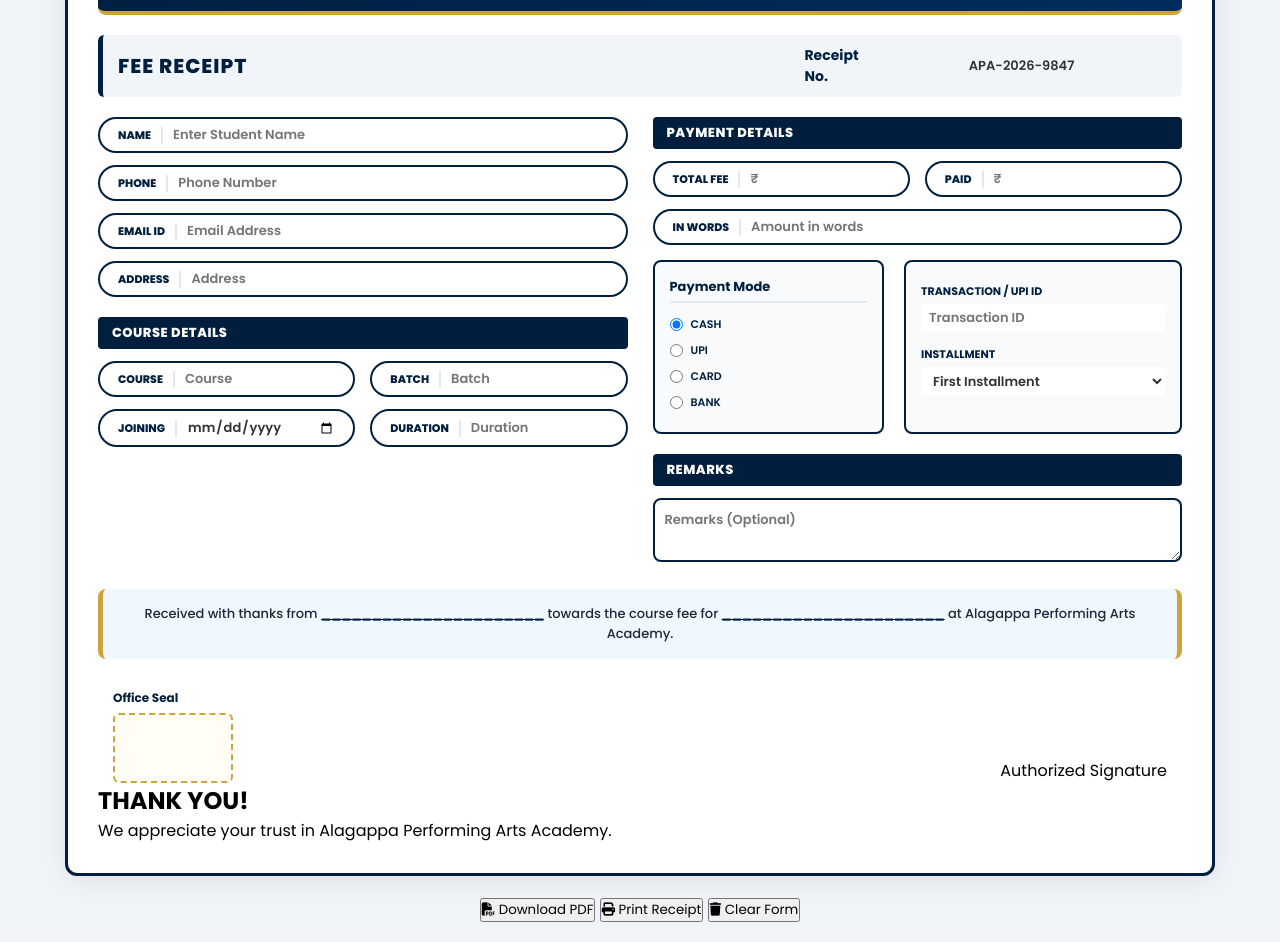
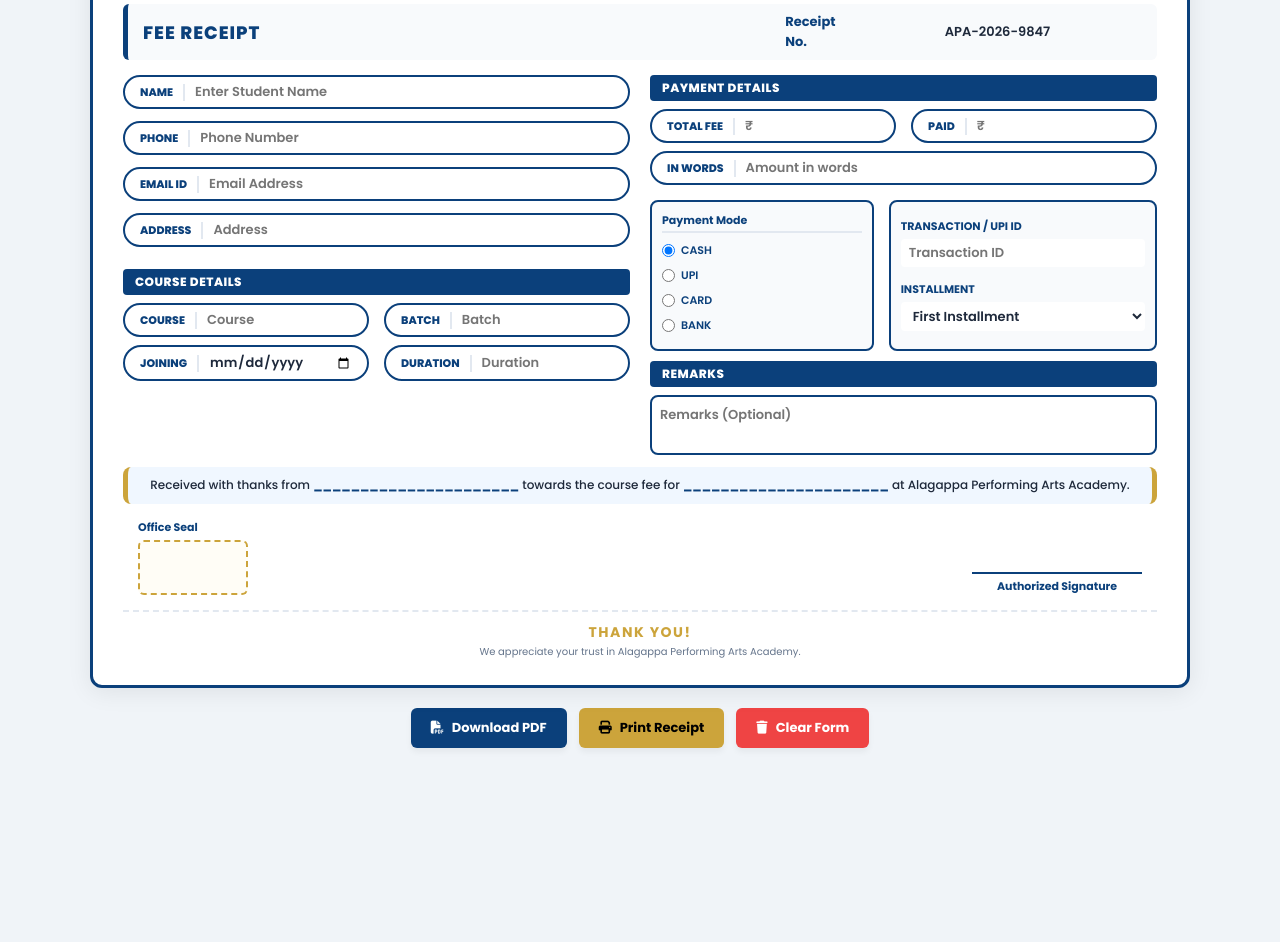
Before and after one commit to alagappadesigner-boop/alagappadesigner-boop.github.io, a plain HTML site: page index.html in a window 1280 px wide. Shown: the part 164-1106 px from the top of the page. After the commit the page ends 927 px from the top, so only its background shows below. Drawn offline with nearby package versions, Linux system fonts and the light colour scheme.

Commit message:
Update style.css

```diff
--- a/style.css
+++ b/style.css
@@ -1,4 +1,14 @@
-/* --- Global Reset & Fonts --- */
+/* ==========================================================================
+   1. GLOBAL REBOOT & THEME VARIABLES
+   ========================================================================== */
+:root {
+    --primary-blue: #0b407b;
+    --accent-gold: #cca43b;
+    --text-dark: #1e293b;
+    --border-color: #cbd5e1;
+    --bg-light: #f8fafc;
+}
+
 * {
     margin: 0;
     padding: 0;
@@ -12,48 +22,52 @@
     justify-content: center;
     align-items: center;
     min-height: 100vh;
-    padding: 20px;
+    padding: 15px;
 }
 
-/* --- Main Layout Container --- */
+/* ==========================================================================
+   2. MAIN RECEIPT WINDOW CONTAINER (OPTIMIZED A4 LANDSCAPE RATIO)
+   ========================================================================== */
 .page {
     display: flex;
     flex-direction: column;
     align-items: center;
-    gap: 20px;
+    gap: 15px;
     width: 100%;
-    max-width: 1150px;
+    max-width: 1100px;
 }
 
 #receipt {
     background: #ffffff;
     width: 100%;
-    padding: 30px;
+    padding: 25px 30px;
     border-radius: 12px;
     box-shadow: 0 4px 25px rgba(0, 0, 0, 0.08);
-    border: 3px solid #001f3f; /* Deep corporate frame */
+    border: 3px solid var(--primary-blue);
     position: relative;
+    page-break-inside: avoid; /* Enforces single page containment */
 }
 
-/* --- Premium Header Banner Layout --- */
+/* ==========================================================================
+   3. BRAND BANNER HEADER
+   ========================================================================== */
 .header {
     display: grid;
-    grid-template-columns: 150px 1fr 280px;
+    grid-template-columns: 140px 1fr 280px;
     align-items: center;
-    background: linear-gradient(135deg, #001f3f 0%, #002d5c 100%);
+    background: linear-gradient(135deg, var(--primary-blue) 0%, #06284f 100%);
     color: #ffffff;
-    padding: 20px;
+    padding: 15px 20px;
     border-radius: 8px;
-    margin-bottom: 20px;
-    border-bottom: 4px solid #cca43b;
-    gap: 20px;
+    margin-bottom: 15px;
+    border-bottom: 4px solid var(--accent-gold);
+    gap: 15px;
 }
 
 .logo-area img {
-    height: 75px;
+    height: 65px;
     width: auto;
     object-fit: contain;
-    filter: drop-shadow(0px 2px 4px rgba(0,0,0,0.2));
 }
 
 .title-area {
@@ -61,7 +75,7 @@
 }
 
 .title-area h1 {
-    font-size: 28px;
+    font-size: 24px;
     font-weight: 800;
     color: #ffffff;
     letter-spacing: 1px;
@@ -69,28 +83,27 @@
 }
 
 .title-area h2 {
-    font-size: 15px;
+    font-size: 14px;
     font-weight: 600;
-    color: #cca43b;
+    color: var(--accent-gold);
     letter-spacing: 1.5px;
     margin-top: 2px;
 }
 
 .title-area p {
-    font-size: 10px;
+    font-size: 9px;
     font-weight: 400;
     color: #e2e8f0;
-    margin-top: 4px;
+    margin-top: 2px;
 }
 
-/* --- Inline Contact Details inside Header --- */
 .contact-box {
     display: flex;
     flex-direction: column;
-    gap: 6px;
+    gap: 4px;
     font-size: 11px;
     color: #f8fafc;
-    border-left: 2px solid #cca43b;
+    border-left: 2px solid var(--accent-gold);
     padding-left: 15px;
 }
 
@@ -101,33 +114,35 @@
 }
 
 .contact-box i {
-    color: #cca43b;
-    font-size: 12px;
+    color: var(--accent-gold);
+    font-size: 11px;
 }
 
-/* --- Form Heading Row --- */
+/* ==========================================================================
+   4. RECEIPT METRICS & HEADINGS
+   ========================================================================== */
 .receipt-heading {
     display: flex;
     justify-content: space-between;
     align-items: center;
-    margin-bottom: 20px;
-    background: #f1f5f9;
-    padding: 10px 15px;
+    margin-bottom: 15px;
+    background: var(--bg-light);
+    padding: 8px 15px;
     border-radius: 6px;
-    border-left: 5px solid #001f3f;
+    border-left: 5px solid var(--primary-blue);
 }
 
 .receipt-heading h2 {
-    font-size: 20px;
-    color: #001f3f;
+    font-size: 18px;
+    color: var(--primary-blue);
     font-weight: 800;
     letter-spacing: 1px;
 }
 
 .receipt-number {
-    font-size: 14px;
+    font-size: 13px;
     font-weight: 700;
-    color: #001f3f;
+    color: var(--primary-blue);
     display: flex;
     align-items: center;
     gap: 8px;
@@ -135,49 +150,59 @@
 
 .receipt-number input {
     width: 160px;
-    padding: 6px 10px;
-    border: 2px solid #001f3f;
+    padding: 4px 10px;
+    border: 2px solid var(--primary-blue);
     border-radius: 6px;
     font-weight: 700;
-    color: #ef4444; /* Matches prominent receipt numbers */
+    color: #ef4444;
     text-align: center;
     background: #ffffff;
 }
 
-/* --- Two-Column Layout Grid --- */
+/* ==========================================================================
+   5. LANDSCAPE GRID ENGINE
+   ========================================================================== */
 .landscape-grid {
     display: grid;
     grid-template-columns: 1fr 1fr;
-    gap: 25px;
-    margin-bottom: 15px;
+    gap: 20px;
+    margin-bottom: 10px;
+}
+
+.grid-column {
+    display: flex;
+    flex-direction: column;
 }
 
 .details {
     display: flex;
     gap: 15px;
-    margin-bottom: 12px;
+    margin-bottom: 8px;
 }
 
-/* --- Beautiful Rounded Pill Fields --- */
+/* ==========================================================================
+   6. CAPSULE PILL INPUT STRUCTS
+   ========================================================================== */
 .field {
     flex: 1;
     display: flex;
     align-items: center;
-    border: 2px solid #001f3f;
-    border-radius: 30px; /* Gives you that authentic layout loop look */
-    padding: 6px 18px;
+    border: 2px solid var(--primary-blue);
+    border-radius: 30px;
+    padding: 5px 15px;
     background: #ffffff;
     gap: 10px;
 }
 
 .field.full {
-    flex: 100%;
+    flex: none;
+    width: 100%;
 }
 
 label {
     font-size: 11px;
     font-weight: 800;
-    color: #001f3f;
+    color: var(--primary-blue);
     text-transform: uppercase;
     white-space: nowrap;
     border-right: 2px solid #e2e8f0;
@@ -191,55 +216,57 @@
 select,
 textarea {
     width: 100%;
-    border: none !important; /* Strips standard ugly input boundaries */
+    border: none !important;
     background: transparent;
     font-size: 13px;
     font-weight: 600;
-    color: #333;
+    color: var(--text-dark);
     outline: none;
 }
 
 .section-title {
-    font-size: 13px;
+    font-size: 12px;
     font-weight: 800;
     text-transform: uppercase;
     color: #ffffff;
-    background: #001f3f;
-    padding: 6px 14px;
-    margin: 20px 0 12px 0;
+    background: var(--primary-blue);
+    padding: 4px 12px;
+    margin: 10px 0 8px 0;
     border-radius: 4px;
     letter-spacing: 0.5px;
 }
 
-/* --- Payment Block System --- */
+/* ==========================================================================
+   7. PAYMENT METHODS GRID
+   ========================================================================== */
 .payment-grid {
     display: grid;
     grid-template-columns: 1fr 1.2fr;
-    gap: 20px;
+    gap: 15px;
 }
 
 .payment-box {
-    border: 2px solid #001f3f;
-    padding: 15px;
+    border: 2px solid var(--primary-blue);
+    padding: 10px;
     border-radius: 8px;
-    background: #f8fafc;
+    background: var(--bg-light);
 }
 
 .payment-box h3 {
-    font-size: 13px;
-    margin-bottom: 10px;
-    color: #001f3f;
+    font-size: 11px;
+    margin-bottom: 6px;
+    color: var(--primary-blue);
     font-weight: 700;
     border-bottom: 2px solid #e2e8f0;
-    padding-bottom: 4px;
+    padding-bottom: 2px;
 }
 
 .payment-box label {
     display: inline-flex;
     align-items: center;
-    gap: 8px;
-    margin-bottom: 6px;
-    margin-right: 15px;
+    gap: 6px;
+    margin-bottom: 4px;
+    margin-right: 12px;
     cursor: pointer;
     font-weight: 600;
     border: none;
@@ -247,52 +274,54 @@
 }
 
 textarea {
-    border: 2px solid #001f3f !important;
+    border: 2px solid var(--primary-blue) !important;
     border-radius: 8px;
     background: #ffffff;
-    padding: 10px;
+    padding: 8px;
+    resize: none;
 }
 
-/* --- Declaration Wrap Block --- */
+/* ==========================================================================
+   8. LEGAL TEXT & SIGNATURE TRACKS
+   ========================================================================== */
 .declaration {
     background: #f0f7ff;
-    padding: 15px;
+    padding: 10px 15px;
     border-radius: 8px;
-    font-size: 13px;
+    font-size: 12px;
     color: #1e293b;
     text-align: center;
-    margin: 20px 0;
-    border-left: 5px solid #cca43b;
-    border-right: 5px solid #cca43b;
+    margin: 12px 0;
+    border-left: 5px solid var(--accent-gold);
+    border-right: 5px solid var(--accent-gold);
     font-weight: 500;
+    line-height: 1.4;
 }
 
 .declaration strong {
-    color: #001f3f;
+    color: var(--primary-blue);
     font-weight: 700;
-    text-decoration: underline;
 }
 
-/* --- Signatures Framework --- */
 .signature-section {
     display: flex;
     justify-content: space-between;
     align-items: flex-end;
-    margin-top: 30px;
+    margin-top: 15px;
     padding: 0 15px;
 }
 
 .office h4 {
-    font-size: 12px;
-    color: #001f3f;
+    font-size: 11px;
+    color: var(--primary-blue);
     font-weight: 700;
-    margin-bottom: 6px;
+    margin-bottom: 4px;
 }
 
 .seal-box {
-    width: 120px;
-    height: 70px;
-    border: 2px dashed #cca43b;
+    width: 110px;
+    height: 55px;
+    border: 2px dashed var(--accent-gold);
     border-radius: 6px;
     background: #fffdf6;
 }
@@ -301,8 +330,108 @@
     text-align: center;
 }
 
-.signature img {
-    height: 45px;
-    object-fit: contain;
-    margin-bottom: 4px;
+.signature p {
+    font-size: 11px;
+    font-weight: 700;
+    color: var(--primary-blue);
+    border-top: 2px solid var(--primary-blue);
+    padding-top: 4px;
+    width: 170px;
 }
+
+/* ==========================================================================
+   9. BRAND FOOTER SIGN-OFF
+   ========================================================================== */
+footer {
+    text-align: center;
+    margin-top: 15px;
+    border-top: 2px dashed #e2e8f0;
+    padding-top: 10px;
+}
+
+footer h2 {
+    font-size: 14px;
+    color: var(--accent-gold);
+    letter-spacing: 1.5px;
+    font-weight: 700;
+}
+
+footer p {
+    font-size: 10px;
+    color: #64748b;
+    margin-top: 1px;
+}
+
+/* ==========================================================================
+   10. INTERACTION SYSTEM UTILITY BUTTONS
+   ========================================================================== */
+.buttons {
+    display: flex;
+    gap: 12px;
+    margin-top: 5px;
+}
+
+.buttons button {
+    padding: 10px 20px;
+    border: none;
+    border-radius: 6px;
+    font-size: 13px;
+    font-weight: 700;
+    color: #fff;
+    cursor: pointer;
+    display: flex;
+    align-items: center;
+    gap: 8px;
+    box-shadow: 0 4px 6px rgba(0,0,0,0.05);
+}
+
+#download { background-color: var(--primary-blue); }
+#printBtn { background-color: var(--accent-gold); color: #000; }
+#clearForm { background-color: #ef4444; }
+
+/* ==========================================================================
+   11. HARDENED SINGLE-PAGE PRINTER RUNTIME COMPILATION RULES
+   ========================================================================== */
+@media print {
+    @page {
+        size: landscape;
+        margin: 0.3cm; /* Tiny margin to maximize printable canvas grid area */
+    }
+
+    html, body {
+        background-color: #ffffff;
+        height: 100%;
+        overflow: hidden; /* Stops browser scrolling engine from breaking pages */
+    }
+
+    body {
+        padding: 0;
+        margin: 0;
+        display: flex;
+        justify-content: center;
+        align-items: center;
+    }
+
+    .buttons {
+        display: none !important;
+    }
+
+    #receipt {
+        box-shadow: none !important;
+        border: 3px solid var(--primary-blue) !important;
+        padding: 15px 25px !important; /* Compact print window padding */
+        width: 98vw !important;
+        max-height: 96vh !important;
+        overflow: hidden !important;
+        -webkit-print-color-adjust: exact;
+        print-color-adjust: exact;
+    }
+
+    .section-title {
+        margin: 8px 0 6px 0 !important;
+    }
+
+    .declaration {
+        margin: 8px 0 !important;
+    }
+}
```
